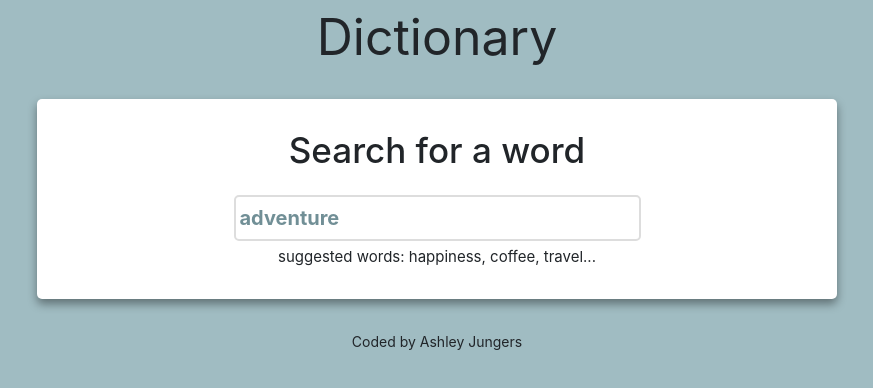
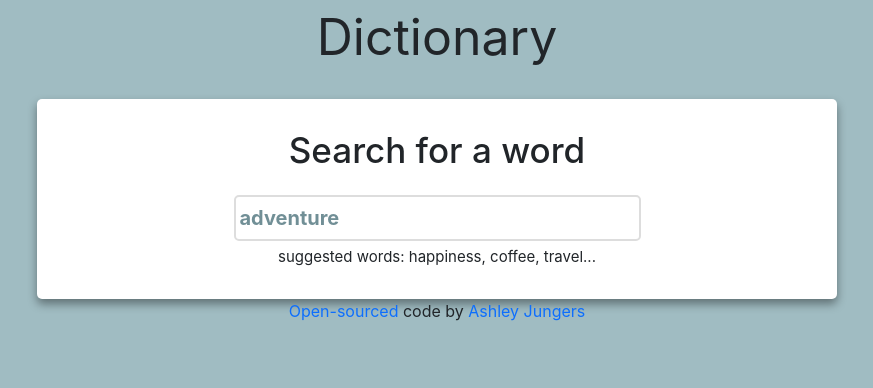
Before and after one commit to AshJungers/dictionary-project, a React (Create React App) app: page / in a window 1280 px wide. Shown: the top 388 px of the page, without its empty margins (203-1076 px from the left). Built offline with nearby package versions, Linux system fonts and the light colour scheme; no server answers.

Commit message:
updated CSS

```diff
--- a/src/App.css
+++ b/src/App.css
@@ -1,15 +1,22 @@
 body {
   background: #a0bcc2;
 }
-a {
-  color: #a0bcc2;
-}
+
 .App-header {
   text-align: center;
   font-size: 50px;
 }
 
-.App-footer {
+.App .footer {
   text-align: center;
-  margin: 30px 0;
+  margin-bottom: 20px;
 }
+
+.App a {
+  text-decoration: none;
+}
+
+.App a:hover {
+  font-weight: 500;
+  text-decoration: none;
+}
--- a/src/App.js
+++ b/src/App.js
@@ -7,9 +7,24 @@ export default function App() {
       <div className="container">
         <header className="App-header mb-4">Dictionary</header>
         <Dictionary defaultKeyword="adventure" />
-        <footer className="App-footer">
-          <small>Coded by Ashley Jungers</small>
-        </footer>
+      </div>
+      <div className="footer">
+        <a
+          href="https://github.com/AshJungers/weather-react"
+          target="_blank"
+          rel="noopener noreferrer"
+          className="footer-a"
+        >
+          Open-sourced{" "}
+        </a>
+        code by{" "}
+        <a
+          href="https://www.linkedin.com/in/ashleyjungers/"
+          target="_blank"
+          rel="noopener noreferrer"
+        >
+          Ashley Jungers
+        </a>
       </div>
     </div>
   );
--- a/src/Phonetic.css
+++ b/src/Phonetic.css
@@ -3,6 +3,7 @@
 }
 
 .Phonetic a {
+  color: #a0bcc2;
   border: 1px solid #ddd;
   text-decoration: none;
   padding: 8px 15px;
```
